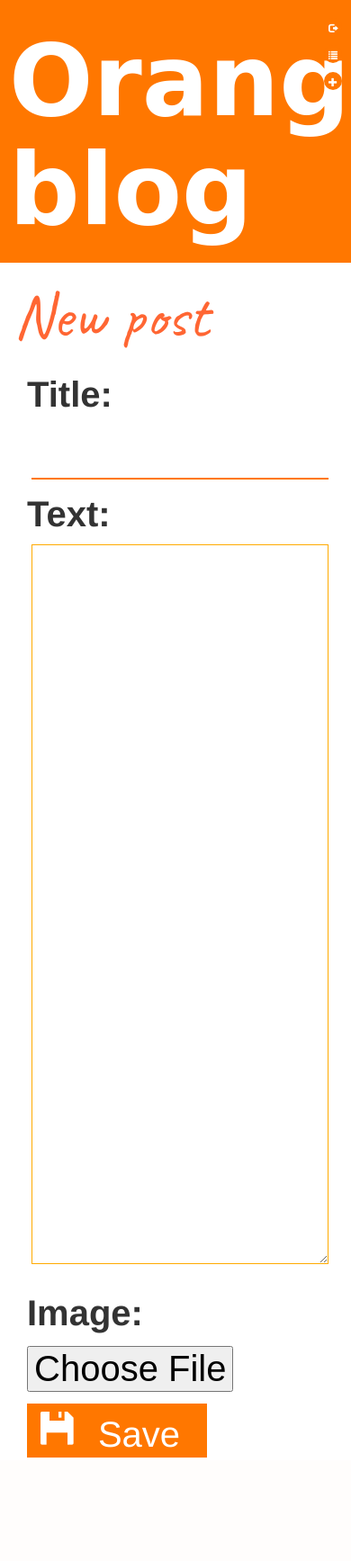
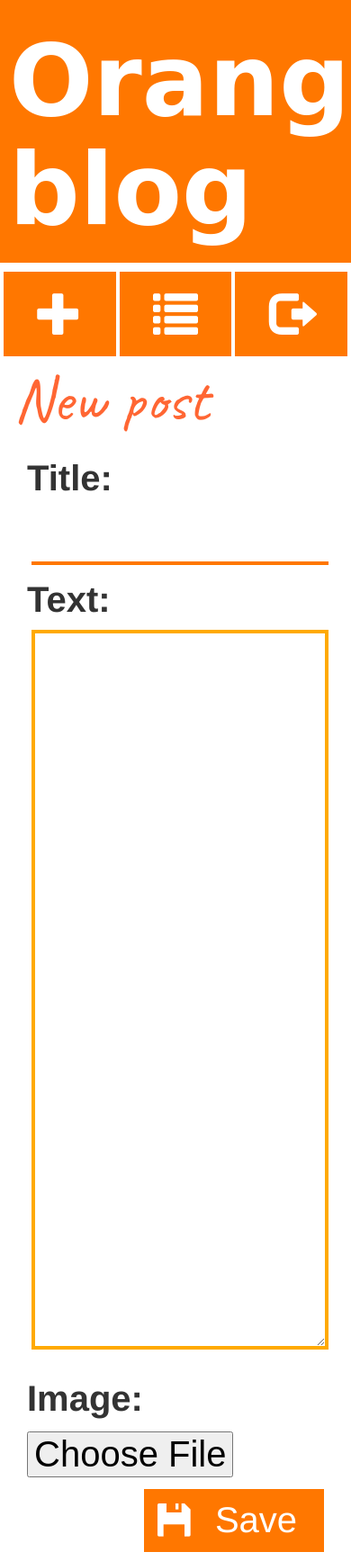
Before and after one commit to Unlogical/django-blog, a Django app: page /post/new/ in a window 390 px wide; the page is wider, and only the part inside the window is pictured. Shown: that part at 90% size. Before the commit the page ends 1620 px from the top of that part, so only its background shows below. Run offline with Django 3.2, Linux system fonts and the light colour scheme; the visitor is signed in with stand-in values (Sample User, id 1); some libraries are stand-ins or nearby versions; some web fonts are replaced.

Commit message:
css: very small screens style (new comment)

```diff
--- a/blog/static/css/media.css
+++ b/blog/static/css/media.css
@@ -19,11 +19,13 @@
 	}
 	.post_form input[type=text] {
 		width: 100%;
+		border-width: 4px;
 	}
 
 	.post_form textarea {
 		width: 100%;
 		height: 800px;
+		border-width: 4px;
 	}
 
 	.post_form input[type=file] {
@@ -61,7 +63,7 @@
 	}
 
 	.menu .round_button {
-		margin-right: 40px;
+		margin-left: 40px;
 		margin-top: 30px;
 		padding: 20px;
 		border-radius: 45px;
@@ -86,35 +88,46 @@
 		margin-right: 10px;
 	}
 	.save_button {
+		float: right;
 		width: 200px;
-		height: 60px;
+		height: 70px;
+		padding-bottom: 20px;
+		margin-bottom: 10px;
 	}
 	.save_button p{
 		font-size: 40px;
-		padding-top: 0px;
 	}
 	.save_button span {
 		margin-left: 10px;
 		font-size: 40px;
+		margin-top: 10px;
 	}
 
+	.draft_image {
+		height: 200px;
+		margin-right: 30px;
+	}
+
+	.image_draft {
+		min-height: 220px;
+	}
 }
 
-@media(max-width: 600px){
+@media(max-width: 800px){
 	.menu {
-		position: absolute;
-		top: 10px;
-		right: 10px;
-		width: 20px;
+		position: relative;
+		display: block;
+
 	}
 	.menu .round_button {
-		padding: 0 5px;
-		margin: 0;
-		margin-top: 10px ;
+		border-radius: 0px;
+		width: 32%;
+		margin-left: 0;
+		margin-top: 0;
+		margin-right: 1%;
 		text-align: center;
 	}
 	.menu .round_button span {
-		font-size: 10px;
 	}
 	.round_button::after {
 		font-size: 8px;
--- a/blog/templates/blog/post_draft_list.html
+++ b/blog/templates/blog/post_draft_list.html
@@ -12,7 +12,7 @@
             {% if post.image %}
 				<div class="image_draft post_text">
 				<img src="{{post.image.url}}" class="draft_image"  height="50px" align="left">
-					{{post.text|truncatechars:400}}
+					{{post.text|truncatechars:200}}
 				</div>
 			{% else %}
 				<div class="short_post post_text">{{post.text|linebreaks}}</div>
```
